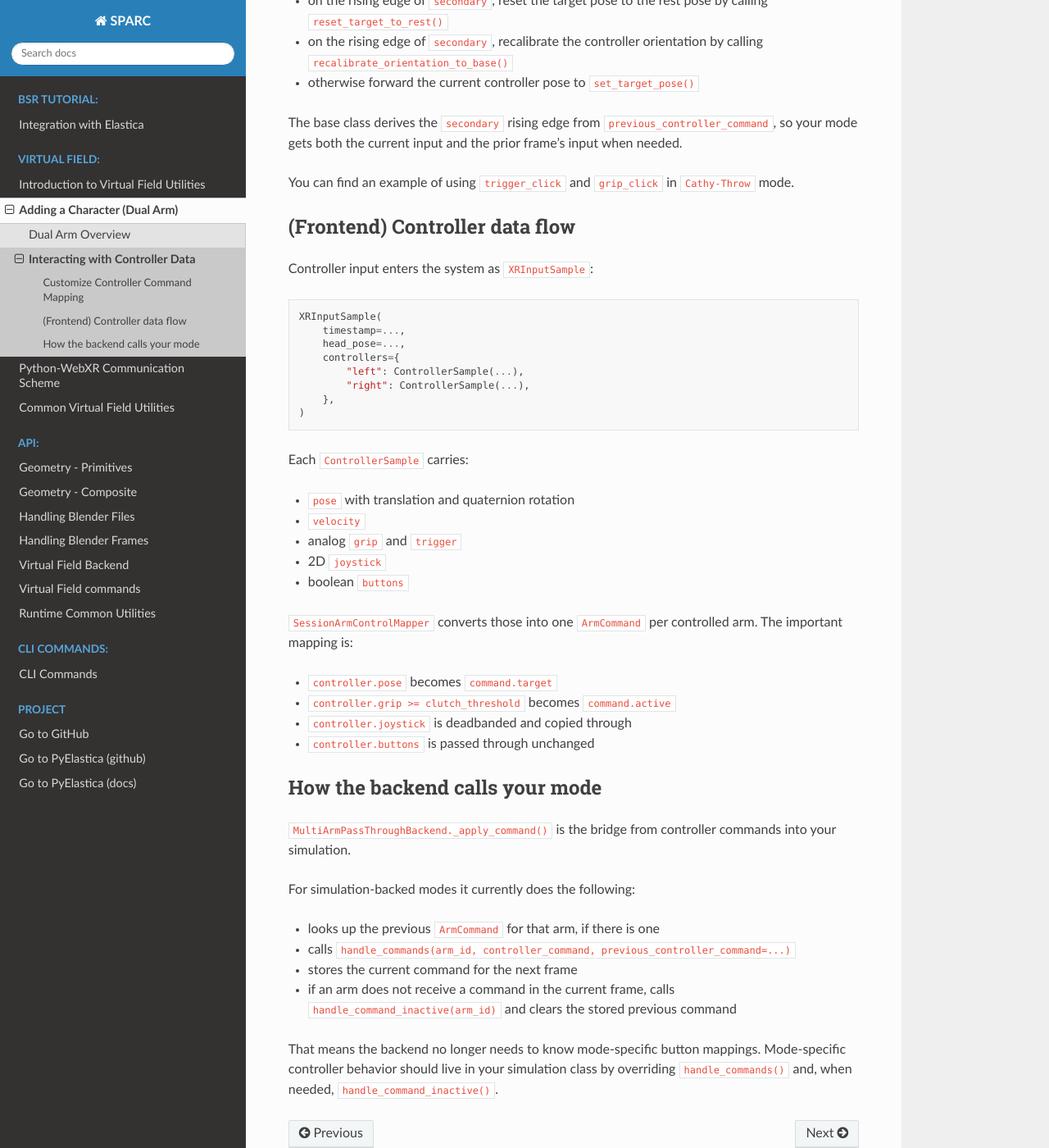
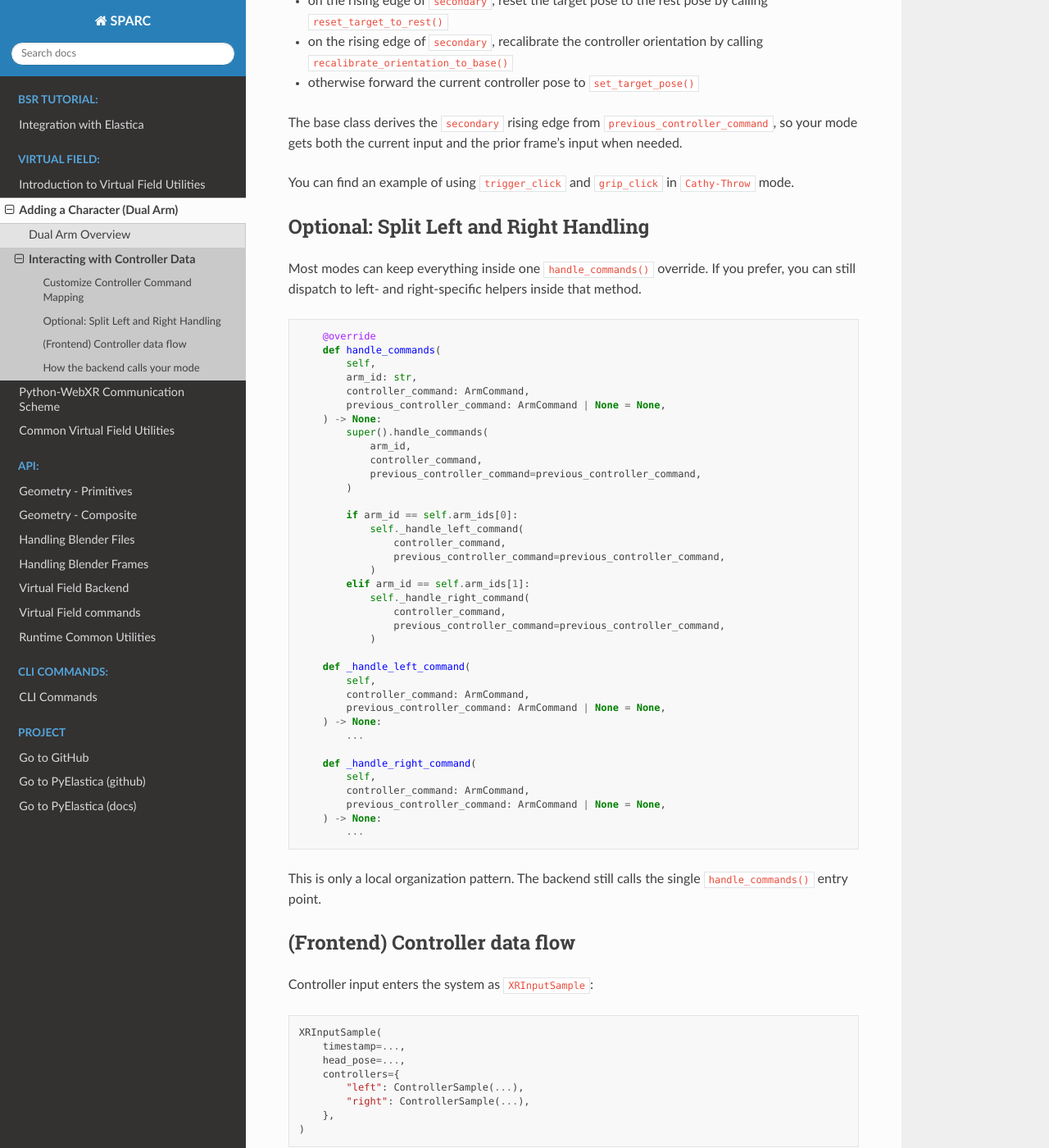
Before and after one commit to GazzolaLab/Blender-Soft-Rod, a Sphinx documentation site: the page built from docs/virtual_field/dual_arm_inputs.md, in a window 1280 px wide and 1400 px high, scrolled down 987 px. Shown: the whole window at 82% size. Built offline with Sphinx 7.4.7 and the Read the Docs theme 3.1.0, drawn with Linux system fonts in a browser that asks for light colours; pages that are not in the unit, such as notebooks, are missing from menus.

Commit message:
Add optional split handling for left and right arm commands in dual arm inputs documentation. Include example implementation for better clarity on command dispatching.

````diff
--- a/docs/virtual_field/dual_arm_inputs.md
+++ b/docs/virtual_field/dual_arm_inputs.md
@@ -47,6 +47,54 @@ The base class derives the `secondary` rising edge from `previous_controller_com
 
 You can find an example of using `trigger_click` and `grip_click` in `Cathy-Throw` mode.
 
+## Optional: Split Left and Right Handling
+
+Most modes can keep everything inside one `handle_commands()` override.
+If you prefer, you can still dispatch to left- and right-specific helpers inside that method.
+
+```python
+    @override
+    def handle_commands(
+        self,
+        arm_id: str,
+        controller_command: ArmCommand,
+        previous_controller_command: ArmCommand | None = None,
+    ) -> None:
+        super().handle_commands(
+            arm_id,
+            controller_command,
+            previous_controller_command=previous_controller_command,
+        )
+
+        if arm_id == self.arm_ids[0]:
+            self._handle_left_command(
+                controller_command,
+                previous_controller_command=previous_controller_command,
+            )
+        elif arm_id == self.arm_ids[1]:
+            self._handle_right_command(
+                controller_command,
+                previous_controller_command=previous_controller_command,
+            )
+
+    def _handle_left_command(
+        self,
+        controller_command: ArmCommand,
+        previous_controller_command: ArmCommand | None = None,
+    ) -> None:
+        ...
+
+    def _handle_right_command(
+        self,
+        controller_command: ArmCommand,
+        previous_controller_command: ArmCommand | None = None,
+    ) -> None:
+        ...
+```
+
+This is only a local organization pattern.
+The backend still calls the single `handle_commands()` entry point.
+
 ## (Frontend) Controller data flow
 
 Controller input enters the system as `XRInputSample`:
````
